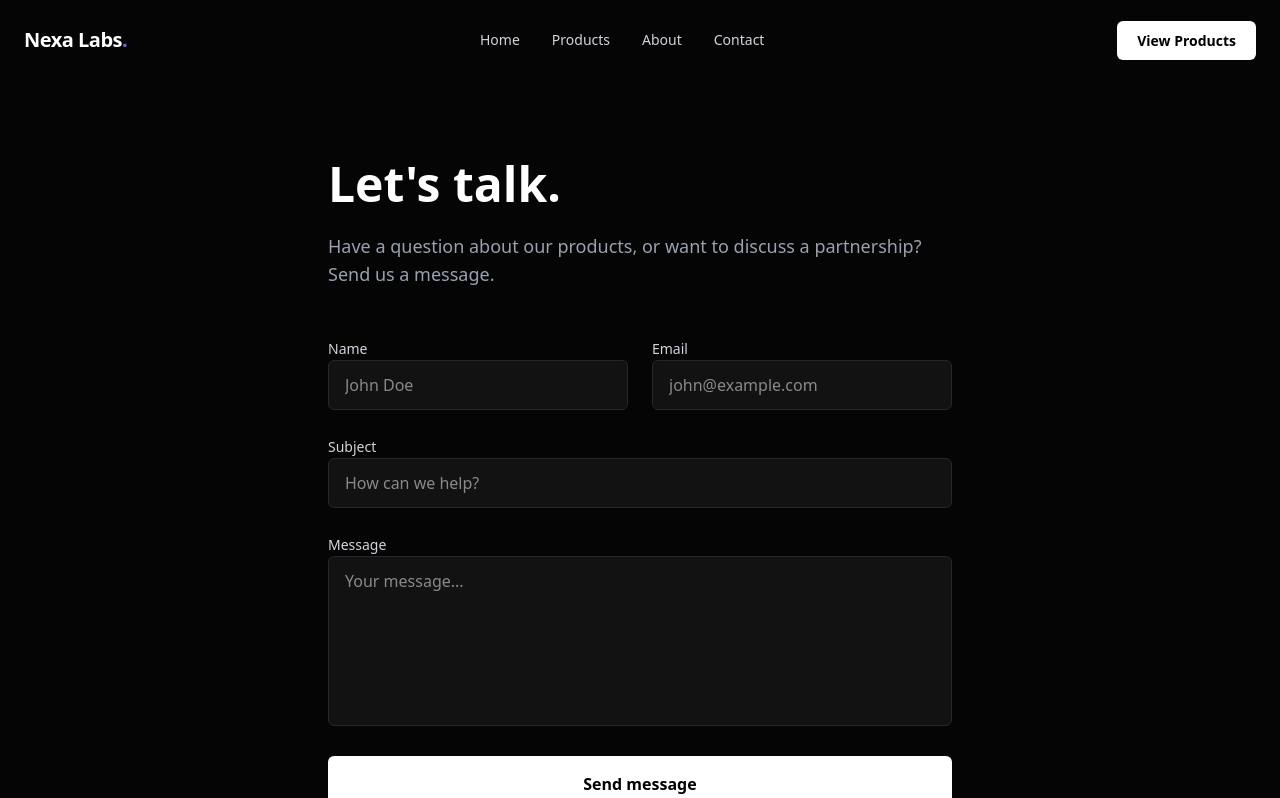
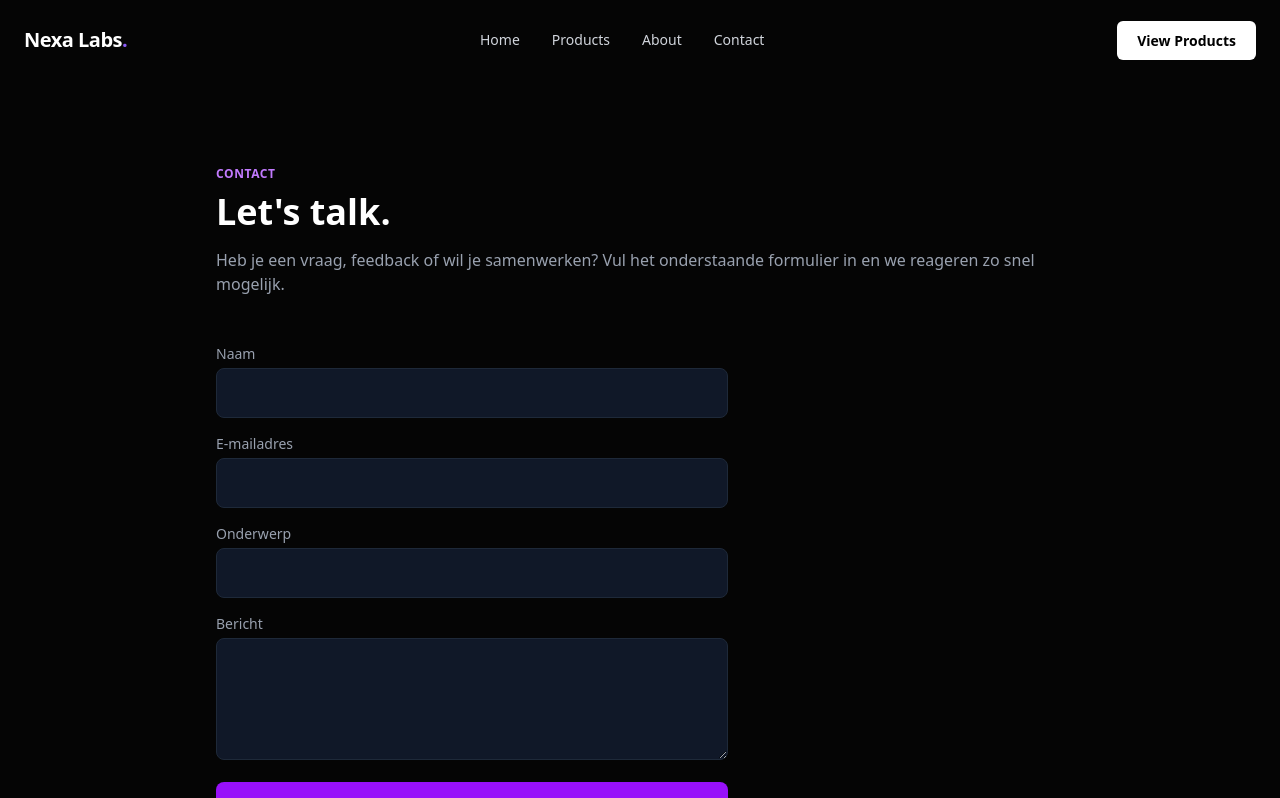
Before and after one commit to kev236/Nexa-labs, a Next.js app: page /contact in a window 1280 px wide. Shown: the top 798 px of the page. Built offline with nearby package versions, Linux system fonts and the light colour scheme.

Commit message:
Connect live interactive contact form to page

```diff
--- a/app/contact/page.tsx
+++ b/app/contact/page.tsx
@@ -1,61 +1,24 @@
-"use client";
+import ContactForm from '@/components/ContactForm'
 
-import { useState } from "react";
-import FadeIn from "@/components/FadeIn";
-import { CheckCircle } from "lucide-react";
+export const metadata = {
+  title: 'Contact — Nexa Labs',
+  description: 'Get in touch with the Nexa Labs team.',
+}
 
 export default function ContactPage() {
-  const [submitted, setSubmitted] = useState(false);
+  return (
+    <main className="max-w-4xl mx-auto px-6 py-20">
+      <div className="mb-12">
+        <span className="text-xs uppercase tracking-wider text-purple-400 font-semibold">
+          Contact
+        </span>
+        <h1 className="text-4xl font-bold mt-2 text-white">Let&apos;s talk.</h1>
+        <p className="text-gray-400 mt-4">
+          Heb je een vraag, feedback of wil je samenwerken? Vul het onderstaande formulier in en we reageren zo snel mogelijk.
+        </p>
+      </div>
 
-  const handleSubmit = (e: React.FormEvent) => {
-    e.preventDefault();
-    // In the future, connect API/email service here
-    setSubmitted(true);
-  };
-
-  return (
-    <div className="max-w-2xl mx-auto px-6 py-20 min-h-screen">
-      <FadeIn>
-        <h1 className="text-4xl md:text-5xl font-bold mb-6">Let's talk.</h1>
-        <p className="text-gray-400 text-lg mb-12">
-          Have a question about our products, or want to discuss a partnership? Send us a message.
-        </p>
-
-        {submitted ? (
-          <div className="bg-green-900/20 border border-green-500/30 rounded-xl p-8 text-center flex flex-col items-center">
-            <CheckCircle className="text-green-500 mb-4" size={48} />
-            <h3 className="text-2xl font-semibold mb-2">Message sent</h3>
-            <p className="text-gray-400">We'll get back to you as soon as possible.</p>
-          </div>
-        ) : (
-          <form onSubmit={handleSubmit} className="space-y-6">
-            <div className="grid grid-cols-1 md:grid-cols-2 gap-6">
-              <div className="space-y-2">
-                <label htmlFor="name" className="text-sm font-medium text-gray-300">Name</label>
-                <input required type="text" id="name" className="w-full bg-surface border border-surfaceBorder rounded-md px-4 py-3 text-white focus:outline-none focus:border-accent transition-colors" placeholder="John Doe" />
-              </div>
-              <div className="space-y-2">
-                <label htmlFor="email" className="text-sm font-medium text-gray-300">Email</label>
-                <input required type="email" id="email" className="w-full bg-surface border border-surfaceBorder rounded-md px-4 py-3 text-white focus:outline-none focus:border-accent transition-colors" placeholder="john@example.com" />
-              </div>
-            </div>
-
-            <div className="space-y-2">
-              <label htmlFor="subject" className="text-sm font-medium text-gray-300">Subject</label>
-              <input required type="text" id="subject" className="w-full bg-surface border border-surfaceBorder rounded-md px-4 py-3 text-white focus:outline-none focus:border-accent transition-colors" placeholder="How can we help?" />
-            </div>
-
-            <div className="space-y-2">
-              <label htmlFor="message" className="text-sm font-medium text-gray-300">Message</label>
-              <textarea required id="message" rows={6} className="w-full bg-surface border border-surfaceBorder rounded-md px-4 py-3 text-white focus:outline-none focus:border-accent transition-colors resize-none" placeholder="Your message..."></textarea>
-            </div>
-
-            <button type="submit" className="w-full bg-white text-black py-4 rounded-md font-semibold hover:bg-gray-200 transition-colors">
-              Send message
-            </button>
-          </form>
-        )}
-      </FadeIn>
-    </div>
-  );
+      <ContactForm />
+    </main>
+  )
 }
--- /dev/null
+++ b/components/ContactForm.tsx
@@ -0,0 +1,97 @@
+'use client'
+
+import { useState } from 'react'
+
+export default function ContactForm() {
+  const [formData, setFormData] = useState({ name: '', email: '', subject: '', message: '' })
+  const [status, setStatus] = useState<'idle' | 'loading' | 'success' | 'error'>('idle')
+
+  const handleSubmit = async (e: React.FormEvent) => {
+    e.preventDefault()
+    setStatus('loading')
+
+    try {
+      const res = await fetch('/api/contact', {
+        method: 'POST',
+        headers: { 'Content-Type': 'application/json' },
+        body: JSON.stringify(formData),
+      })
+
+      if (res.ok) {
+        setStatus('success')
+        setFormData({ name: '', email: '', subject: '', message: '' })
+      } else {
+        setStatus('error')
+      }
+    } catch {
+      setStatus('error')
+    }
+  }
+
+  if (status === 'success') {
+    return (
+      <div className="p-6 bg-purple-900/20 border border-purple-500/50 rounded-xl text-purple-200">
+        Bedankt! Je bericht is succesvol verzonden. We nemen zo snel mogelijk contact op.
+      </div>
+    )
+  }
+
+  return (
+    <form onSubmit={handleSubmit} className="space-y-4 max-w-lg">
+      <div>
+        <label className="block text-sm text-gray-400 mb-1">Naam</label>
+        <input
+          type="text"
+          required
+          value={formData.name}
+          onChange={(e) => setFormData({ ...formData, name: e.target.value })}
+          className="w-full bg-gray-900 border border-gray-800 rounded-lg px-4 py-3 text-white focus:outline-none focus:border-purple-500"
+        />
+      </div>
+
+      <div>
+        <label className="block text-sm text-gray-400 mb-1">E-mailadres</label>
+        <input
+          type="email"
+          required
+          value={formData.email}
+          onChange={(e) => setFormData({ ...formData, email: e.target.value })}
+          className="w-full bg-gray-900 border border-gray-800 rounded-lg px-4 py-3 text-white focus:outline-none focus:border-purple-500"
+        />
+      </div>
+
+      <div>
+        <label className="block text-sm text-gray-400 mb-1">Onderwerp</label>
+        <input
+          type="text"
+          value={formData.subject}
+          onChange={(e) => setFormData({ ...formData, subject: e.target.value })}
+          className="w-full bg-gray-900 border border-gray-800 rounded-lg px-4 py-3 text-white focus:outline-none focus:border-purple-500"
+        />
+      </div>
+
+      <div>
+        <label className="block text-sm text-gray-400 mb-1">Bericht</label>
+        <textarea
+          required
+          rows={4}
+          value={formData.message}
+          onChange={(e) => setFormData({ ...formData, message: e.target.value })}
+          className="w-full bg-gray-900 border border-gray-800 rounded-lg px-4 py-3 text-white focus:outline-none focus:border-purple-500"
+        />
+      </div>
+
+      {status === 'error' && (
+        <p className="text-red-400 text-sm">Er is iets misgegaan. Probeer het opnieuw.</p>
+      )}
+
+      <button
+        type="submit"
+        disabled={status === 'loading'}
+        className="w-full bg-purple-600 hover:bg-purple-500 text-white font-medium py-3 rounded-lg transition-colors disabled:opacity-50"
+      >
+        {status === 'loading' ? 'Verzenden...' : 'Bericht verzenden'}
+      </button>
+    </form>
+  )
+}
```
